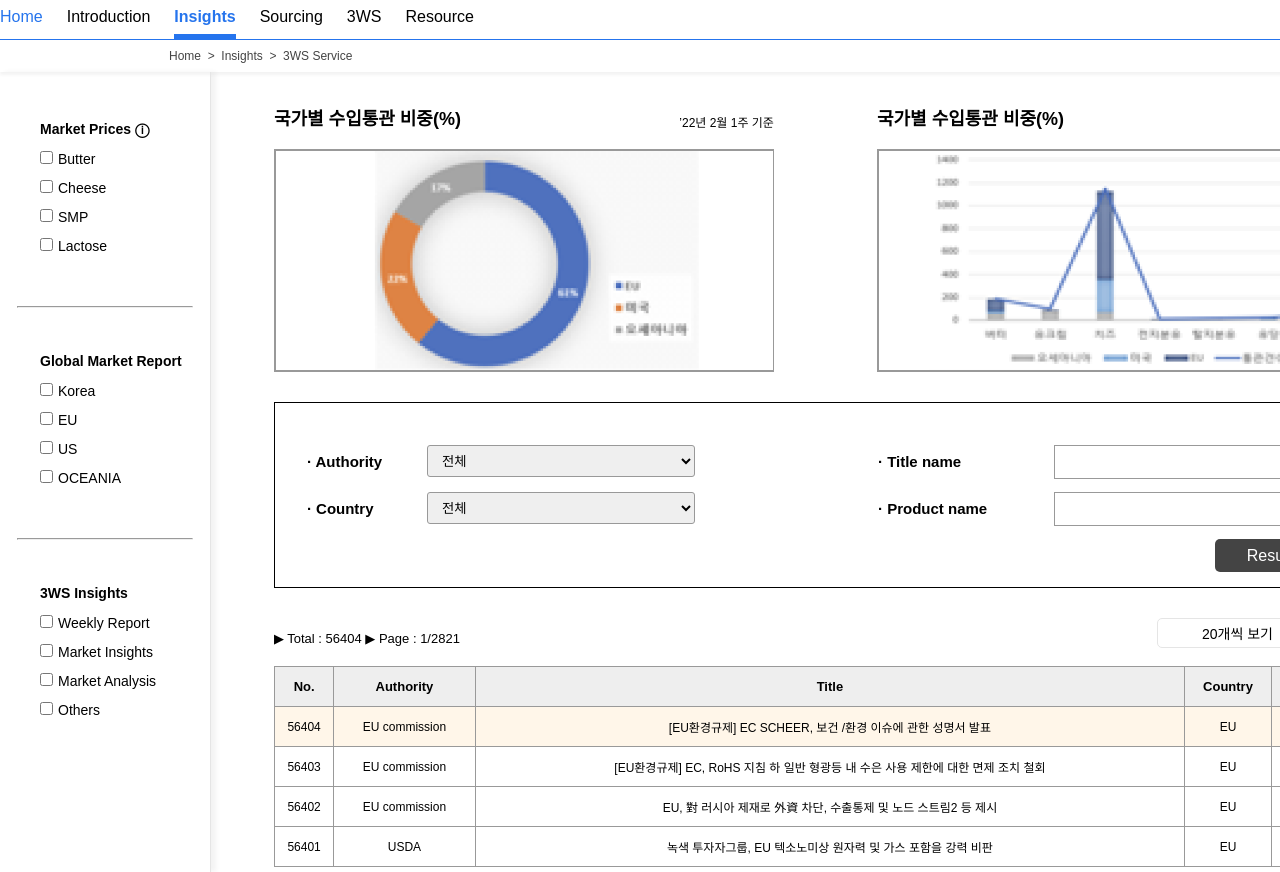
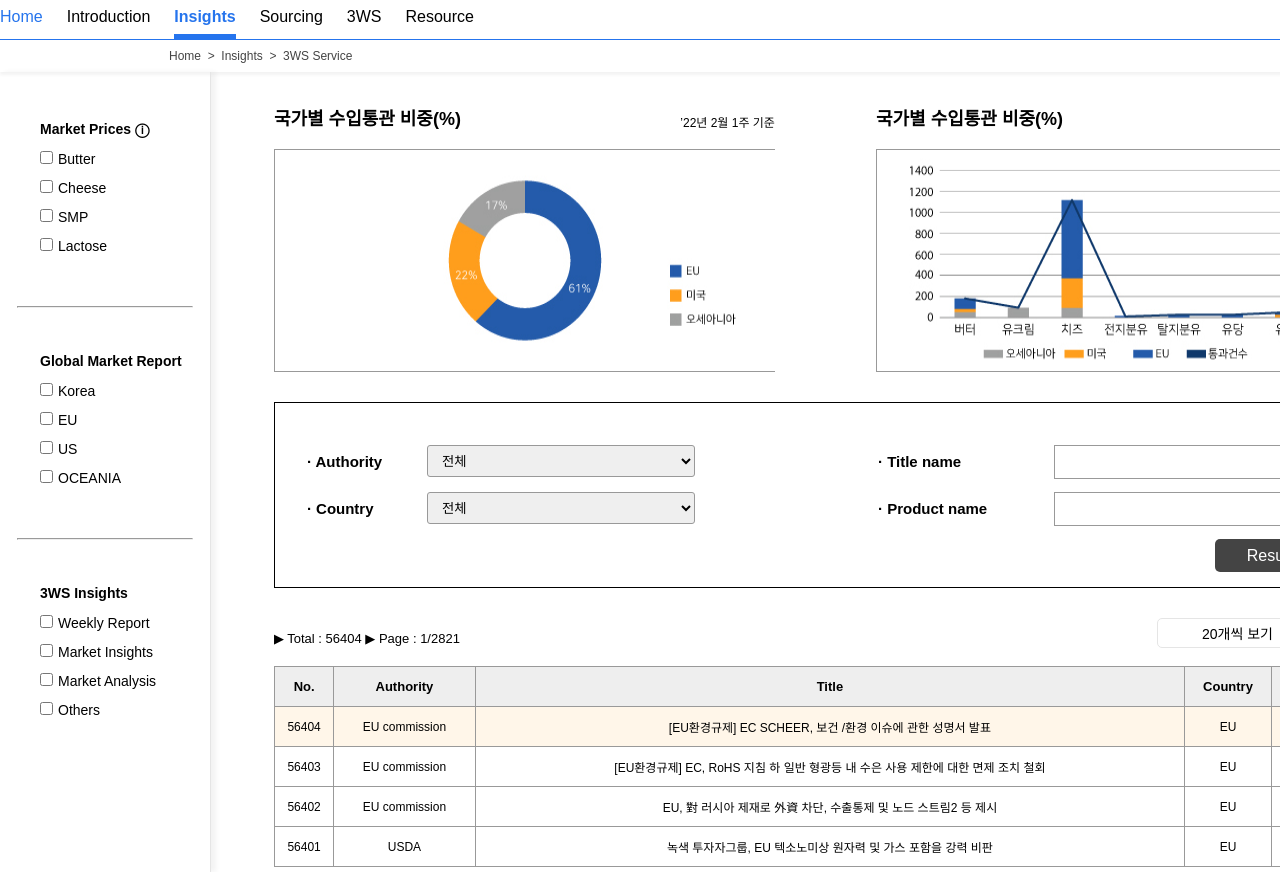
Before and after one commit to jaeholee104/ThridWorksWeb, a plain HTML site: page insights.html in a window 1280 px wide. Shown: the top 872 px of the page. Drawn offline with Linux system fonts and the light colour scheme.

Commit message:
feat: detail 이미지 교체 및 클릭 연동

```diff
--- a/insights.html
+++ b/insights.html
@@ -65,7 +65,7 @@
         }
 
         chart-row > chart-layout {
-            width: 500px;
+            width: 501px;
             display: flex;
             flex-direction: column;
         }
@@ -412,14 +412,19 @@
                             <div id="title">국가별 수입통관 비중(%)</div>
                             <div id="date">’22년 2월 1주 기준</div>
                         </title-layout>
-                        <image-layout style="background-image: url(./images/insights_chart1.png);"></image-layout>
+
+                        <image-layout>
+                            <img src="./images/insights_chart1.jpg" width="500px" height="221px">
+                        </image-layout>
                     </chart-layout>
                     <chart-layout>
                         <title-layout>
                             <div id="title">국가별 수입통관 비중(%)</div>
                             <div id="date">’22년 2월 1주 기준</div>
                         </title-layout>
-                        <image-layout style="background-image: url(./images/insights_chart2.png);"></image-layout>
+                        <image-layout>
+                            <img src="./images/insights_chart2.jpg" width="500px" height="221px">
+                        </image-layout>
                     </chart-layout>
                 </chart-row>
                 <filter-layout>
```
Also changed, not shown: details.html (+3 -3 lines), images/details_sample.jpg, images/insights_chart1.jpg (added), images/insights_chart1.png (deleted), images/insights_chart2.jpg (added), images/insights_chart2.png (deleted).
